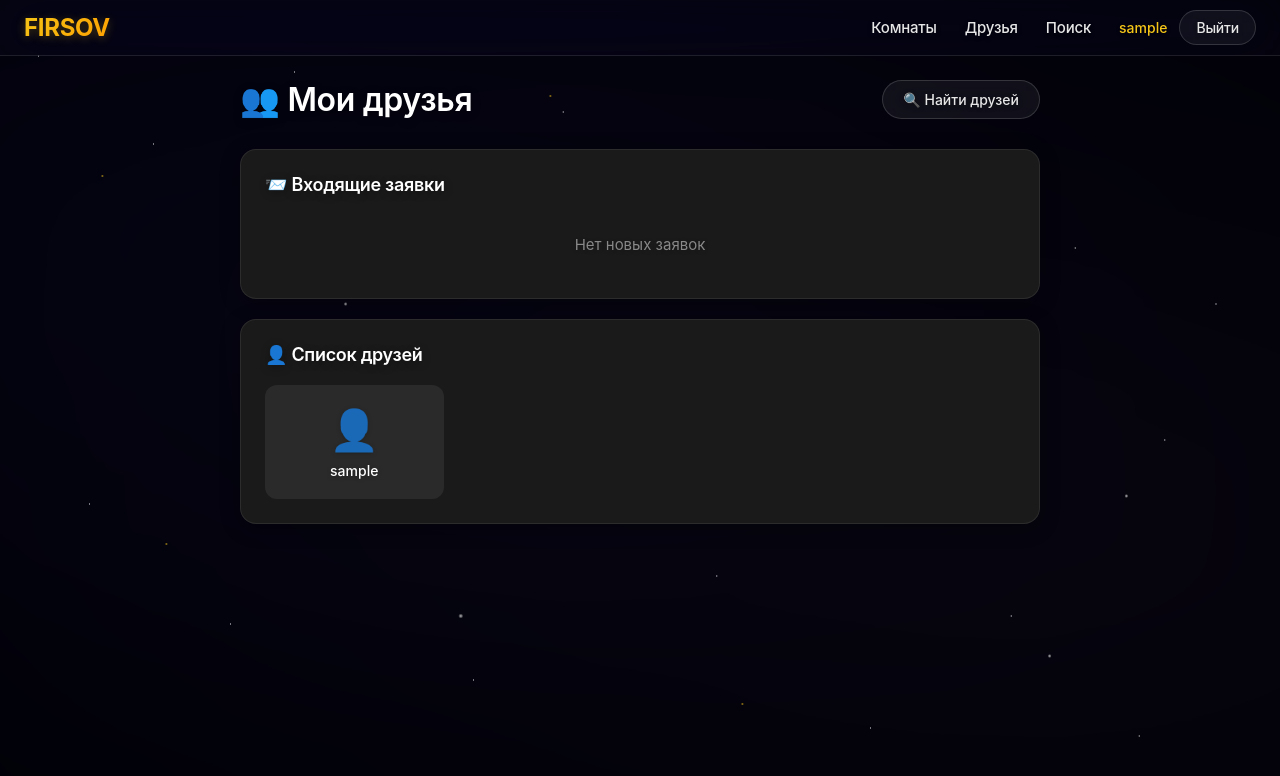
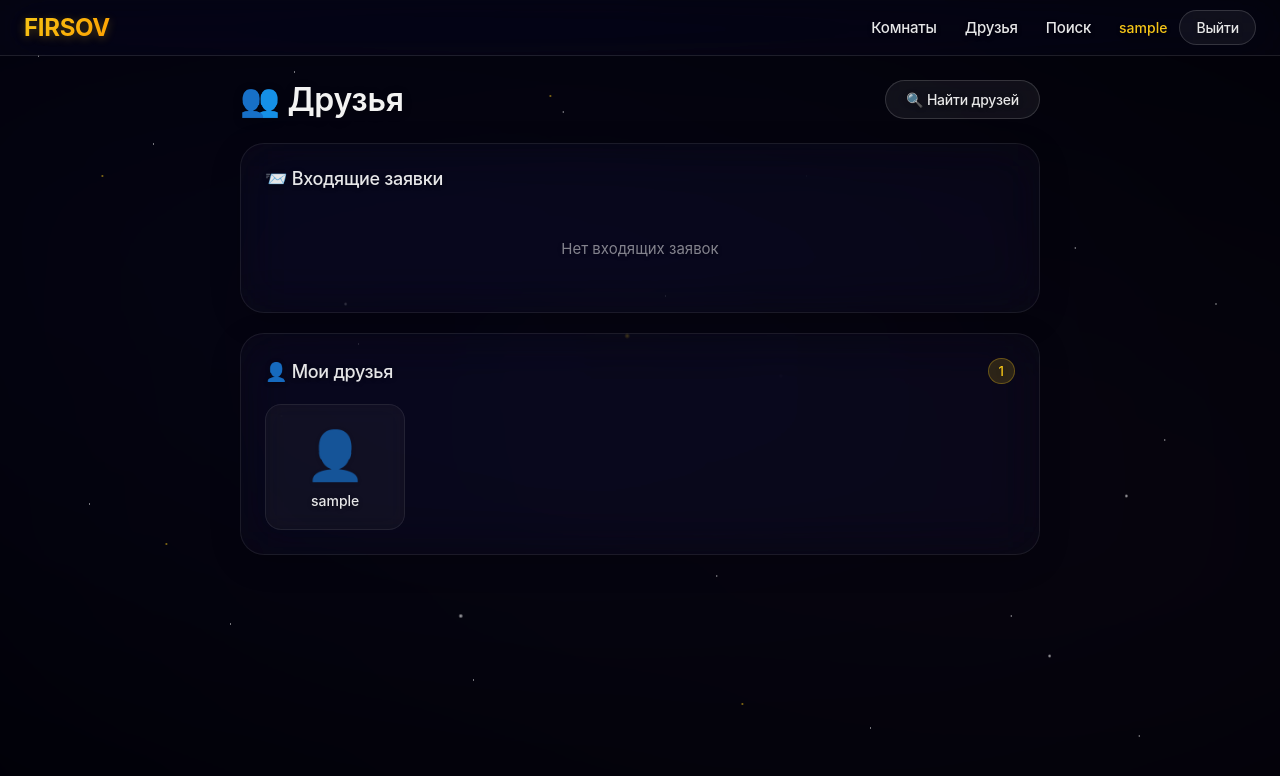
Before and after one commit to firsovs653-a11y/oge-miniapp, a Flask app: page /friends in a window 1280 px wide. Shown: the top 776 px of the page. Run offline with Flask 3, Linux system fonts and the light colour scheme; a user stored in the database is signed in; tables that the repository leaves empty hold one stand-in row (values such as "Sample post").

Commit message:
Update friends.html

```diff
--- a/templates/friends.html
+++ b/templates/friends.html
@@ -1,33 +1,52 @@
 {% extends "base.html" %}
 
-{% block title %}Мои друзья{% endblock %}
+{% block title %}Друзья | FIRSOV{% endblock %}
 
 {% block content %}
 <div class="friends-container">
     <div class="friends-header">
-        <h1>👥 Мои друзья</h1>
-        <a href="{{ url_for('search') }}" class="btn-search">🔍 Найти друзей</a>
+        <h1>👥 Друзья</h1>
+        <a href="{{ url_for('search') }}" class="btn btn-primary">🔍 Найти друзей</a>
     </div>
 
-    <div class="card">
+    <!-- Входящие заявки -->
+    <div class="glass-card">
+        <div class="card-header">
             <h3>📨 Входящие заявки</h3>
             {% if incoming_requests %}
+                <span class="badge">{{ incoming_requests|length }}</span>
+            {% endif %}
+        </div>
+
+        {% if incoming_requests %}
+            <div class="requests-list">
                 {% for req in incoming_requests %}
                     <div class="request-item">
-                    <span class="request-username">{{ req.from_user.username }}</span>
+                        <div class="request-user">
+                            <span class="user-avatar">👤</span>
+                            <span class="user-name">{{ req.from_user.username }}</span>
+                        </div>
                         <div class="request-actions">
-                        <a href="{{ url_for('accept_request', request_id=req.id) }}" class="btn-accept">✅ Принять</a>
-                        <a href="{{ url_for('reject_request', request_id=req.id) }}" class="btn-reject">❌ Отклонить</a>
+                            <a href="{{ url_for('accept_request', request_id=req.id) }}" class="btn btn-success btn-sm">✓ Принять</a>
+                            <a href="{{ url_for('reject_request', request_id=req.id) }}" class="btn btn-danger btn-sm">✕ Отклонить</a>
                         </div>
                     </div>
                 {% endfor %}
+            </div>
         {% else %}
-            <p class="empty-text">Нет новых заявок</p>
+            <p class="empty-text">Нет входящих заявок</p>
         {% endif %}
     </div>
 
-    <div class="card">
-        <h3>👤 Список друзей</h3>
+    <!-- Список друзей -->
+    <div class="glass-card">
+        <div class="card-header">
+            <h3>👤 Мои друзья</h3>
+            {% if current_user.friends.count() > 0 %}
+                <span class="badge">{{ current_user.friends.count() }}</span>
+            {% endif %}
+        </div>
+
         {% if current_user.friends.count() > 0 %}
             <div class="friends-grid">
                 {% for friend in current_user.friends %}
@@ -39,8 +58,8 @@
             </div>
         {% else %}
             <p class="empty-text">У вас пока нет друзей</p>
-            <div class="empty-actions">
-                <a href="{{ url_for('search') }}" class="btn">🔍 Найти друзей</a>
+            <div class="empty-action">
+                <a href="{{ url_for('search') }}" class="btn btn-primary">🔍 Найти друзей</a>
             </div>
         {% endif %}
     </div>
@@ -56,43 +75,60 @@
         display: flex;
         justify-content: space-between;
         align-items: center;
-        margin-bottom: 30px;
+        margin-bottom: 24px;
     }
 
     .friends-header h1 {
-        color: #fff;
         margin: 0;
         font-size: 32px;
+        color: rgba(255, 255, 255, 0.95);
+        text-shadow: 0 2px 10px rgba(0, 0, 0, 0.3);
     }
 
-    .btn-search {
-        background: #f5c518;
-        color: #000;
-        padding: 12px 24px;
-        border-radius: 12px;
-        text-decoration: none;
-        font-weight: 600;
-        font-size: 16px;
-        transition: background 0.2s;
+    /* Стеклянные карточки */
+    .glass-card {
+        background: rgba(20, 20, 35, 0.25);
+        backdrop-filter: blur(25px) saturate(200%);
+        -webkit-backdrop-filter: blur(25px) saturate(200%);
+        border-radius: 24px;
+        padding: 24px;
+        margin-bottom: 20px;
+        border: 0.5px solid rgba(255, 255, 255, 0.08);
+        box-shadow: 0 8px 32px rgba(0, 0, 0, 0.15);
     }
 
-    .btn-search:hover {
-        background: #ffd700;
-        text-decoration: none;
+    .card-header {
+        display: flex;
+        justify-content: space-between;
+        align-items: center;
+        margin-bottom: 20px;
     }
 
-    .card {
-        background: #1a1a1a;
-        border-radius: 16px;
-        padding: 24px;
-        margin-bottom: 20px;
-        box-shadow: 0 4px 20px rgba(0,0,0,0.3);
+    .card-header h3 {
+        margin: 0;
+        font-size: 18px;
+        color: rgba(255, 255, 255, 0.9);
+        font-weight: 500;
+        text-shadow: 0 1px 5px rgba(0, 0, 0, 0.3);
     }
 
-    .card h3 {
-        color: #fff;
-        margin: 0 0 20px 0;
-        font-size: 18px;
+    .badge {
+        background: rgba(245, 197, 24, 0.15);
+        border: 0.5px solid rgba(245, 197, 24, 0.3);
+        color: #f5c518;
+        padding: 4px 10px;
+        border-radius: 20px;
+        font-size: 13px;
+        font-weight: 500;
+        backdrop-filter: blur(10px);
+        -webkit-backdrop-filter: blur(10px);
+    }
+
+    /* Список заявок */
+    .requests-list {
+        display: flex;
+        flex-direction: column;
+        gap: 8px;
     }
 
     .request-item {
@@ -100,56 +136,45 @@
         justify-content: space-between;
         align-items: center;
         padding: 12px 0;
-        border-bottom: 1px solid #333;
+        border-bottom: 0.5px solid rgba(255, 255, 255, 0.06);
     }
 
     .request-item:last-child {
         border-bottom: none;
     }
 
-    .request-username {
-        color: #fff;
+    .request-user {
+        display: flex;
+        align-items: center;
+        gap: 12px;
+    }
+
+    .user-avatar {
+        font-size: 28px;
+        opacity: 0.8;
+    }
+
+    .user-name {
+        color: rgba(255, 255, 255, 0.9);
         font-size: 16px;
         font-weight: 500;
+        text-shadow: 0 1px 5px rgba(0, 0, 0, 0.3);
     }
 
     .request-actions {
         display: flex;
-        gap: 10px;
+        gap: 8px;
     }
 
-    .btn-accept, .btn-reject {
-        padding: 8px 16px;
-        border-radius: 8px;
-        text-decoration: none;
-        font-size: 14px;
-        font-weight: 500;
-        transition: all 0.2s;
+    .btn-sm {
+        padding: 6px 14px !important;
+        font-size: 13px !important;
     }
 
-    .btn-accept {
-        background: #28a745;
-        color: white;
-    }
-
-    .btn-accept:hover {
-        background: #34ce57;
-        text-decoration: none;
-    }
-
-    .btn-reject {
-        background: #dc3545;
-        color: white;
-    }
-
-    .btn-reject:hover {
-        background: #ff4757;
-        text-decoration: none;
-    }
-
+    /* Сетка друзей */
     .friends-grid {
         display: grid;
-        grid-template-columns: repeat(auto-fill, minmax(150px, 1fr));
+        grid-template-columns: repeat(auto-fill, minmax(140px, 1fr));
         gap: 12px;
     }
 
@@ -158,56 +183,76 @@
         flex-direction: column;
         align-items: center;
         padding: 20px 12px;
-        background: #2a2a2a;
-        border-radius: 12px;
+        background: rgba(255, 255, 255, 0.03);
+        backdrop-filter: blur(10px);
+        -webkit-backdrop-filter: blur(10px);
+        border: 0.5px solid rgba(255, 255, 255, 0.08);
+        border-radius: 16px;
         text-decoration: none;
-        transition: transform 0.2s, background 0.2s;
+        transition: all 0.25s;
     }
 
     .friend-card:hover {
-        background: #333;
+        background: rgba(245, 197, 24, 0.08);
+        border-color: rgba(245, 197, 24, 0.2);
         transform: translateY(-2px);
         text-decoration: none;
     }
 
     .friend-avatar {
-        font-size: 40px;
+        font-size: 48px;
         margin-bottom: 8px;
+        opacity: 0.8;
     }
 
     .friend-name {
-        color: #fff;
+        color: rgba(255, 255, 255, 0.9);
         font-size: 14px;
         font-weight: 500;
         text-align: center;
+        text-shadow: 0 1px 5px rgba(0, 0, 0, 0.3);
     }
 
+    /* Пустые состояния */
     .empty-text {
-        color: #888;
+        color: rgba(255, 255, 255, 0.5);
         text-align: center;
-        padding: 20px;
+        padding: 30px;
         font-size: 15px;
+        text-shadow: 0 1px 5px rgba(0, 0, 0, 0.2);
     }
 
-    .empty-actions {
+    .empty-action {
         text-align: center;
         margin-top: 15px;
     }
 
-    .btn {
-        background: #f5c518;
-        color: #000;
-        padding: 12px 24px;
-        border-radius: 12px;
-        text-decoration: none;
-        font-weight: 600;
-        display: inline-block;
-        transition: background 0.2s;
+    /* Адаптивность */
+    @media (max-width: 600px) {
+        .friends-header {
+            flex-direction: column;
+            gap: 15px;
+            text-align: center;
         }
 
-    .btn:hover {
-        background: #ffd700;
-        text-decoration: none;
+        .request-item {
+            flex-direction: column;
+            gap: 12px;
+            align-items: flex-start;
+        }
+
+        .request-actions {
+            width: 100%;
+        }
+
+        .request-actions .btn {
+            flex: 1;
+            text-align: center;
+        }
+
+        .friends-grid {
+            grid-template-columns: repeat(2, 1fr);
+        }
     }
 </style>
 {% endblock %}
```
Lines whose indentation alone changed are shown as unchanged.
